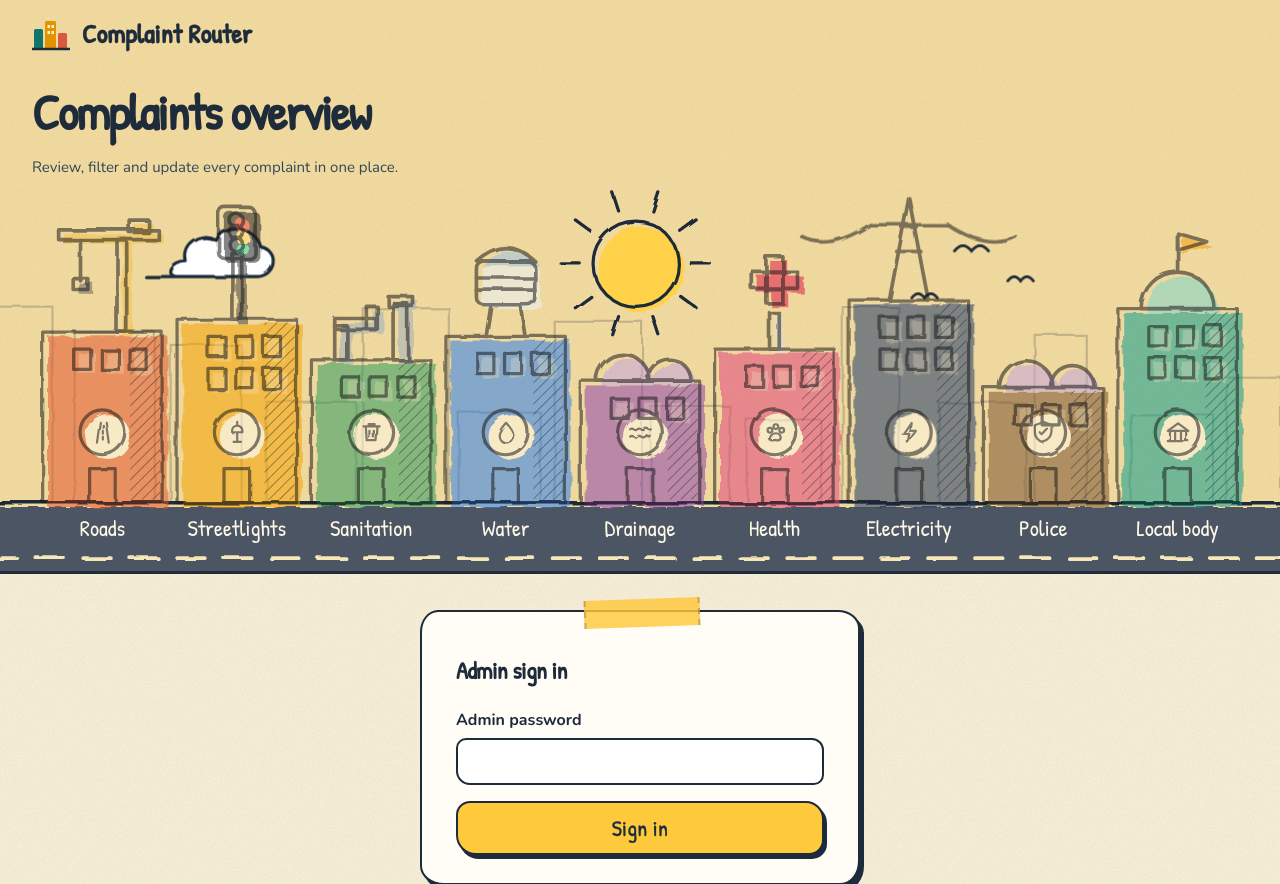
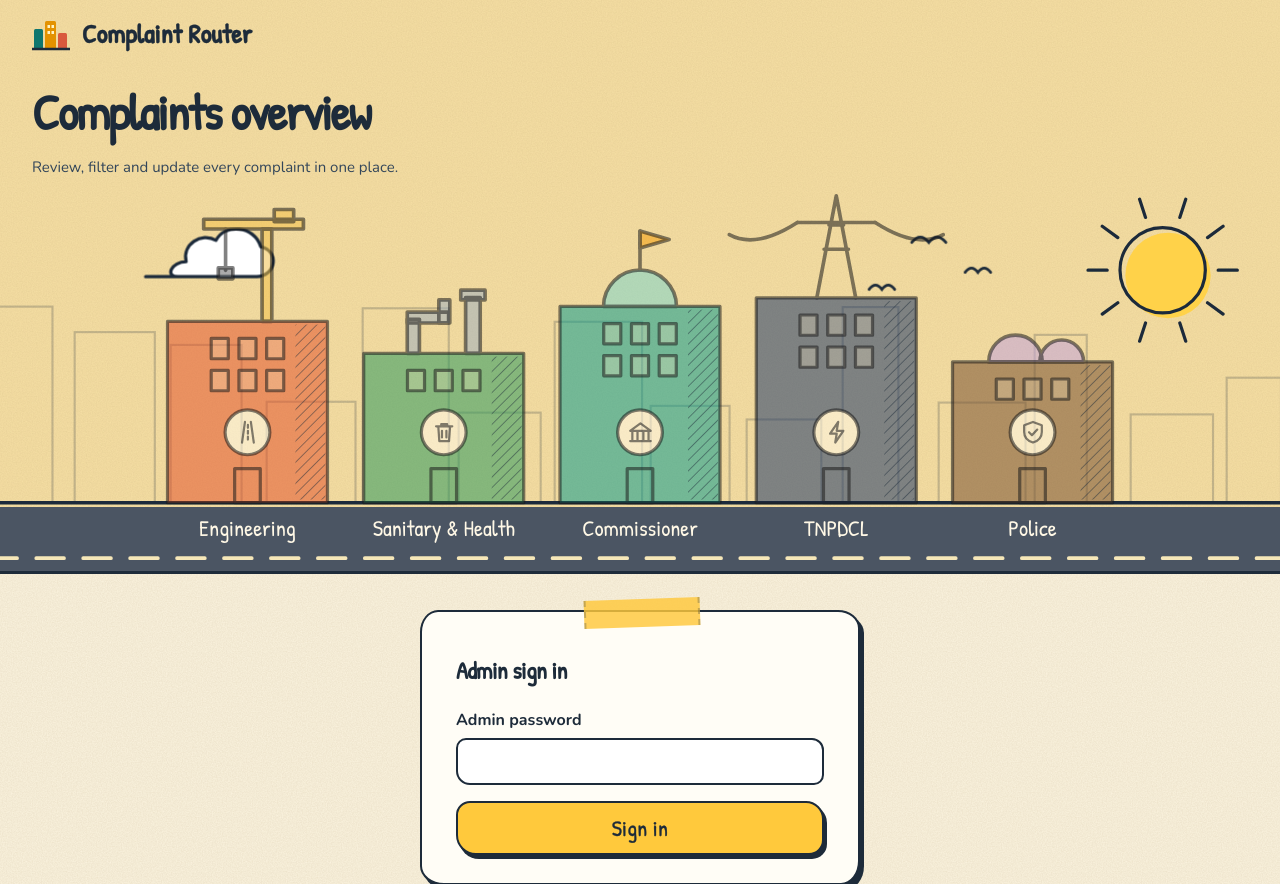
Before and after one commit to nightshade97676-alt/complaint-router, a FastAPI app: page /admin in a window 1280 px wide. Shown: the top 884 px of the page. Run offline with FastAPI, Linux system fonts and the light colour scheme.

Commit message:
Update admin.html

```diff
--- a/templates/admin.html
+++ b/templates/admin.html
@@ -104,21 +104,17 @@
 <script>
 /* city.js - an animated city. Every department is a building; complaints are letters that fly to them. */
 (function () {
-  const W = 1200, H = 360, BASE = 296, BW = 112, GAP = 14;
-  const X0 = (W - (9 * BW + 8 * GAP)) / 2;
+  const W = 1200, H = 360, BASE = 296, BW = 150, GAP = 34;
   const INK = "#1D2B3A";
   // ds = the department names (from the server) that this building stands for
   const B = [
-    {ds: ["Local Body - Roads", "CCMC Engineering - Roads", "Roads & Infrastructure"],                    s: "Roads",        c: "#E4572E", h: 160, roof: "crane",  ic: "road"},
-    {ds: ["Local Body - Streetlights", "CCMC Engineering - Streetlights"],                                s: "Streetlights", c: "#F5A300", h: 172, roof: "signal", ic: "lamp"},
-    {ds: ["Local Body - Sanitation", "CCMC Public Health - Solid Waste", "Sanitation Department"],        s: "Sanitation",   c: "#2E9B5E", h: 134, roof: "pipes",  ic: "trash"},
-    {ds: ["Local Body - Water Supply", "CCMC Engineering - Water Supply", "Water Supply Department"],     s: "Water",        c: "#2F80ED", h: 156, roof: "tank",   ic: "drop"},
-    {ds: ["Local Body - Drainage", "CCMC Engineering - Drainage (UGD)", "Sanitation / Drainage Department", "Sewerage Department"], s: "Drainage", c: "#8E44AD", h: 114, roof: "tanks", ic: "waves"},
-    {ds: ["Local Body - Public Health", "CCMC Public Health", "Animal Welfare / Municipal Health"],        s: "Health",       c: "#E0457B", h: 144, roof: "cross",  ic: "paw"},
-    {ds: ["TNPDCL (Electricity)", "Electrical Department", "CCMC Engineering - Streetlights (old)"],      s: "Electricity",  c: "#243B6B", h: 190, roof: "pylon",  ic: "bolt"},
-    {ds: ["Tamil Nadu Police - Traffic", "Tamil Nadu Police", "Coimbatore City Police - Traffic", "Coimbatore City Police", "Traffic Police / Transport Department", "Local Administration / Police"], s: "Police", c: "#7A5230", h: 108, roof: "tanks", ic: "shield"},
-    {ds: ["Local Body - General", "CCMC Grievance Cell", "Parks & Horticulture", "Local Administration"],   s: "Local body",   c: "#0F9D8F", h: 182, roof: "dome",   ic: "hall"},
+    {ds: ["Local Body - Engineering", "Local Body - Roads", "Local Body - Streetlights", "Local Body - Water Supply", "Local Body - Drainage", "CCMC Engineering - Roads", "CCMC Engineering - Streetlights", "CCMC Engineering - Water Supply", "CCMC Engineering - Drainage (UGD)", "Roads & Infrastructure", "Water Supply Department", "Sewerage Department"], s: "Engineering", c: "#E4572E", h: 170, roof: "crane", ic: "road"},
+    {ds: ["Local Body - Sanitary & Public Health", "Local Body - Sanitation", "Local Body - Public Health", "CCMC Public Health - Solid Waste", "CCMC Public Health", "Sanitation Department", "Sanitation / Drainage Department", "Animal Welfare / Municipal Health"], s: "Sanitary & Health", c: "#2E9B5E", h: 140, roof: "pipes", ic: "trash"},
+    {ds: ["Local Body - Commissioner's Office", "Local Body - General", "CCMC Grievance Cell", "Parks & Horticulture", "Local Administration"], s: "Commissioner", c: "#0F9D8F", h: 184, roof: "dome", ic: "hall"},
+    {ds: ["TNPDCL (Electricity)", "Electrical Department"], s: "TNPDCL", c: "#243B6B", h: 192, roof: "pylon", ic: "bolt"},
+    {ds: ["Tamil Nadu Police - Traffic", "Tamil Nadu Police", "Coimbatore City Police - Traffic", "Coimbatore City Police", "Traffic Police / Transport Department", "Local Administration / Police"], s: "Police", c: "#7A5230", h: 132, roof: "tanks", ic: "shield"},
   ];
+  const X0 = (W - (B.length * BW + (B.length - 1) * GAP)) / 2;
   const ICON = {
     road: '<path d="M5 16L7 2M13 16L11 2M9 4v2M9 8v2M9 12v2"/>',
     drop: '<path d="M9 2.5S4 8 4 11a5 5 0 0010 0c0-3-5-8.5-5-8.5z"/>',
@@ -157,7 +153,7 @@
     let winFill = "", winLine = "";
     for (let r = 0; r < rows; r++) for (let c = 0; c < 3; c++) {
       const on = rnd(i * 31 + r * 7 + c) < lit;
-      const wx = x + 17 + ox + c * 26, wy = y + 16 + r * 30;
+      const wx = x + (BW - 68) / 2 + c * 26, wy = y + 16 + r * 30;
       winFill += `<rect class="${on ? "wl" : "wd"}" x="${wx}" y="${wy}" width="16" height="19"/>`;
       winLine += `<rect x="${wx}" y="${wy}" width="16" height="19"/>`;
     }
@@ -166,13 +162,13 @@
     const rf = roof(b.roof, x + ox, y);
     return `<g class="b" data-i="${i}" data-x="${cx}" data-y="${y}">
       <title>${b.ds.join(" + ")}</title>
-      <g class="fl" filter="url(#wob2)" transform="translate(5 4)">
+      <g class="fl" filter="url(#wob2)" transform="translate(0 0)">
         <g transform="${rt}">${rf}</g>
         <rect x="${x}" y="${y}" width="${BW}" height="${b.h}" fill="${b.c}"/>
         ${winFill}
         <circle cx="${cx}" cy="${by}" r="21" fill="#FFF8E6"/>
       </g>
-      <rect x="${x + BW - 30}" y="${y + 3}" width="28" height="${b.h - 6}" fill="url(#hatch)" opacity=".5"/>
+      <rect x="${x + BW - 30}" y="${y + 3}" width="28" height="${b.h - 6}" fill="url(#hatch)" opacity=".10"/>
       <g class="ol" filter="url(#wob)">
         <g transform="${rt}">${rf}</g>
         <rect x="${x}" y="${y}" width="${BW}" height="${b.h}"/>
@@ -193,18 +189,18 @@
       far += `<rect x="${x}" y="${BASE - h}" width="${w}" height="${h}"/>`;
     }
     let b = ""; B.forEach((bb, i) => { b += building(bb, i, 0.65); });
-    const SX = 596, SY = 72, rays = Array.from({length: 10}, (_, k) => { const a = k * Math.PI / 5; return `M${SX + Math.cos(a) * 52} ${SY + Math.sin(a) * 52}L${SX + Math.cos(a) * 70} ${SY + Math.sin(a) * 70}`; }).join("");
+    const SX = 1090, SY = 78, rays = Array.from({length: 10}, (_, k) => { const a = k * Math.PI / 5; return `M${SX + Math.cos(a) * 52} ${SY + Math.sin(a) * 52}L${SX + Math.cos(a) * 70} ${SY + Math.sin(a) * 70}`; }).join("");
     return `
     <defs>
-      <filter id="wob" x="-6%" y="-6%" width="112%" height="112%"><feTurbulence type="fractalNoise" baseFrequency="0.035" numOctaves="2" seed="3"/><feDisplacementMap in="SourceGraphic" scale="4.5"/></filter>
-      <filter id="wob2" x="-6%" y="-6%" width="112%" height="112%"><feTurbulence type="fractalNoise" baseFrequency="0.05" numOctaves="2" seed="8"/><feDisplacementMap in="SourceGraphic" scale="6"/></filter>
+      <filter id="wob" x="-6%" y="-6%" width="112%" height="112%"><feTurbulence type="fractalNoise" baseFrequency="0.035" numOctaves="2" seed="3"/><feDisplacementMap in="SourceGraphic" scale="0"/></filter>
+      <filter id="wob2" x="-6%" y="-6%" width="112%" height="112%"><feTurbulence type="fractalNoise" baseFrequency="0.05" numOctaves="2" seed="8"/><feDisplacementMap in="SourceGraphic" scale="0"/></filter>
       <filter id="glow" x="-30%" y="-30%" width="160%" height="160%"><feGaussianBlur stdDeviation="7" result="g"/><feFlood flood-color="#FFD24A" flood-opacity=".9"/><feComposite in2="g" operator="in" result="c"/><feMerge><feMergeNode in="c"/><feMergeNode in="SourceGraphic"/></feMerge></filter>
       <pattern id="hatch" width="7" height="7" patternUnits="userSpaceOnUse" patternTransform="rotate(45)"><path d="M0 0V7" stroke="${INK}" stroke-width="1.5"/></pattern>
     </defs>
     <g filter="url(#wob2)" class="sun"><circle cx="${SX + 5}" cy="${SY + 5}" r="40" fill="#FFD24A"/></g>
     <g filter="url(#wob)" fill="none" stroke="${INK}" stroke-width="3" stroke-linecap="round"><circle cx="${SX}" cy="${SY}" r="40"/><path d="${rays}"/></g>
     <g class="cloud c1" filter="url(#wob)"><path d="M150 84h104c18 0 22-24 4-28-6-20-34-22-42-6-14-8-32 4-28 20-14 0-20 14-8 14z" fill="#fff" stroke="${INK}" stroke-width="3" stroke-linejoin="round"/></g>
-    <g class="birds" fill="none" stroke="${INK}" stroke-width="2.6" stroke-linecap="round"><path d="M900 60q8-10 16 0q8-10 16 0M950 88q6-8 12 0q6-8 12 0M860 104q6-8 12 0q6-8 12 0"/></g>
+    <g class="birds" fill="none" stroke="${INK}" stroke-width="2.6" stroke-linecap="round"><path d="M860 52q8-10 16 0q8-10 16 0M910 80q6-8 12 0q6-8 12 0M820 96q6-8 12 0q6-8 12 0"/></g>
     <g filter="url(#wob)" fill="none" stroke="${INK}" stroke-width="2" opacity=".22">${far}</g>
     <g filter="url(#wob2)"><rect x="-10" y="${BASE + 4}" width="${W + 20}" height="${H - BASE}" fill="#4B5563"/></g>
     <g filter="url(#wob)" fill="none" stroke="${INK}" stroke-width="3.2" stroke-linecap="round"><path d="M-10 ${BASE}H${W + 10}"/><path d="M-10 ${BASE + 52}H${W + 10}" stroke="#F6E7B8" stroke-dasharray="26 18" stroke-width="3.5"/></g>
@@ -309,6 +305,7 @@ let rowsData = [], searchTimer = null;
 const ICONS = {
   road:'<path d="M5 16L7 2M13 16L11 2M9 4v2M9 8v2M9 12v2"/>',
   drop:'<path d="M9 2.5S4 8 4 11a5 5 0 0010 0c0-3-5-8.5-5-8.5z"/>',
+  hall:'<path d="M2 15h14M3.5 15V8M7 15V8M11 15V8M14.5 15V8M2 8l7-5 7 5z"/>',
   waves:'<path d="M2 7c2-2 3 2 5 0s3 2 5 0 3 2 4 0M2 12c2-2 3 2 5 0s3 2 5 0 3 2 4 0"/>',
   trash:'<path d="M3.5 5h11M7 5V3.5h4V5M5 5l.7 10h6.6L13 5M7.5 8v4.5M10.5 8v4.5"/>',
   grid:'<rect x="3" y="3" width="12" height="12" rx="2"/><path d="M3 7h12M3 11h12M7 3v12M11 3v12"/>',
@@ -320,15 +317,11 @@ const ICONS = {
 };
 function deptIcon(name){
   const n = name.toLowerCase();
-  if (n.includes("sanit") || n.includes("solid")) return ICONS.trash;
-  if (n.includes("road")) return ICONS.road;
-  if (n.includes("water")) return ICONS.drop;
-  if (n.includes("drain") || n.includes("sewer")) return ICONS.waves;
-  if (n.includes("tnpdcl") || n.includes("electr") || n.includes("streetlight")) return ICONS.bolt;
+  if (n.includes("tnpdcl") || n.includes("electr")) return ICONS.bolt;
   if (n.includes("police") || n.includes("traffic")) return ICONS.shield;
-  if (n.includes("public health") || n.includes("animal")) return ICONS.paw;
-  if (n.includes("park")) return ICONS.leaf;
-  return ICONS.shield;
+  if (n.includes("sanit") || n.includes("health") || n.includes("solid")) return ICONS.trash;
+  if (n.includes("engineering") || n.includes("road") || n.includes("water") || n.includes("drain") || n.includes("streetlight")) return ICONS.road;
+  return ICONS.hall;
 }
 const svgIcon = (p, c = "#7A1F3D", s = 15) => `<svg width="${s}" height="${s}" viewBox="0 0 18 18" fill="none" stroke="${c}" stroke-width="1.7" stroke-linecap="round" stroke-linejoin="round" aria-hidden="true">${p}</svg>`;
 
```
